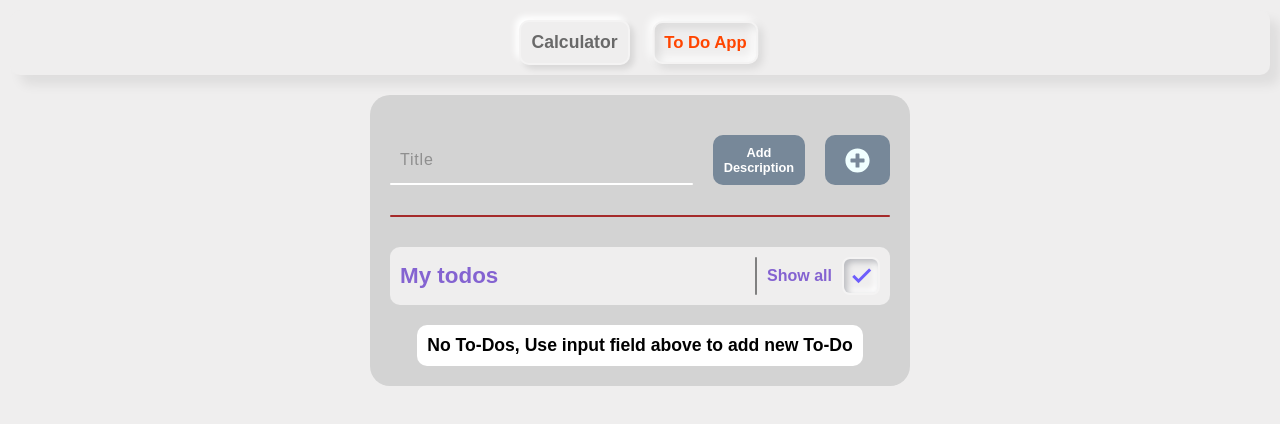
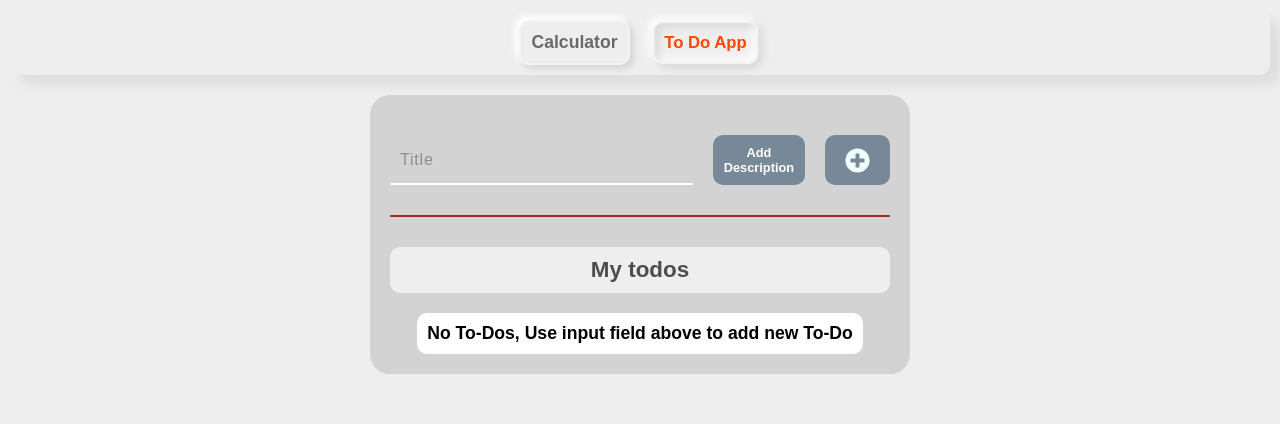
Before and after one commit to maddatsubedi/React-Multiapp, a React (Create React App) app: page /todoapp in a window 1280 px wide. Shown: the top 424 px of the page. Built offline with nearby package versions, Linux system fonts and the light colour scheme.

Commit message:
Bug Fixes and UI changes

```diff
--- a/src/components/To-Do-App/ToDoApp.css
+++ b/src/components/To-Do-App/ToDoApp.css
@@ -199,15 +199,17 @@
     width: 100%;
     display: flex;
     flex-direction: row;
-    justify-content: space-between;
-    /* justify-content: center; */
-    /* align-items: center; */
+    justify-content: center;
     column-gap: 20px;
     background-color: #efeeee;
     box-sizing: border-box;
     padding: 10px;
     margin-bottom: 20px;
     border-radius: 10px;
+}
+
+.todos.haveTodos .todos-text {
+    justify-content: space-between;
 }
 
 .todos .todos-text .text {
@@ -217,7 +219,7 @@
     text-align: center;
     font-size: 1.4rem;
     font-weight: 600;
-    color: rgb(132, 99, 209);
+    color: rgb(78, 77, 77);
 }
 
 .todos .todos-text .checkbox {
@@ -230,7 +232,7 @@
 .todos .todos-text .checkbox-line {
     width: 2px;
     border-radius: 20px;
-    background-color: gray;
+    background-color: rgb(78, 77, 77);
 }
 
 .todos .todos-text .checkbox .checkbox-text {
@@ -239,7 +241,7 @@
     justify-content: center;
     align-items: center;
     text-align: center;
-    color: rgb(132, 99, 209);
+    color: rgb(78, 77, 77);
 }
 
 .todos .todos-text .checkbox input {
@@ -264,11 +266,11 @@
 }
 
 .todos .todos-text .checkbox .checkbox__1 label:hover i {
-    color: #6d5dfc;
+    transform: scale(1.1);
 }
 
 .todos .todos-text .checkbox .checkbox__1 label i {
-    font-size: 1.5rem;
+    font-size: 1.1rem;
     font-weight: 700;
     color: #9baacf;
     transition: 0.3s ease;
--- a/src/components/To-Do-App/ToDoApp.js
+++ b/src/components/To-Do-App/ToDoApp.js
@@ -246,26 +246,32 @@ const ToDoApp = () => {
             </div>
           </form>
           <div className="line"></div>
-          <div className="todos">
+          <div className={`todos ${ todo.length !== 0 ? `haveTodos` : `` }`}>
             <div className="todos-text">
               <div className="text">My todos</div>
+              {
+                todo.length !== 0 ?
                   <div className="checkbox">
                     <div className="checkbox-line"></div>
                     <div className="checkbox-text">
                       Show all
                     </div>
                     <div className="checkbox__1">
-                  <input id="checkbox-1" type="checkbox" defaultChecked={true} onChange={(event) => showAllHandler(event)}/>
+                      <input id="checkbox-1" type="checkbox" defaultChecked={true} onChange={(event) => showAllHandler(event)} />
                       <label htmlFor="checkbox-1">
                         <i className="material-icons">done</i>
                       </label>
                     </div>
                   </div>
+                  :
+                  <></>
+              }
             </div>
             {toDos.length !== 0 ?
               <ul>
                 {toDos}
-              </ul> :
+              </ul>
+              :
               noToDos}
           </div>
         </div>
```
Lines whose indentation alone changed are shown as unchanged.
